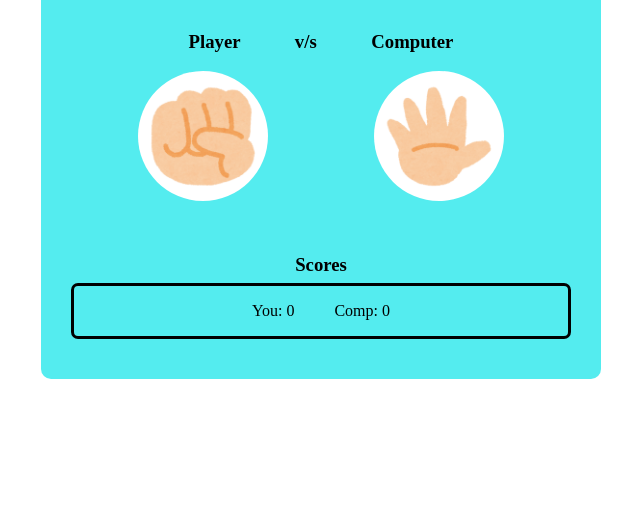
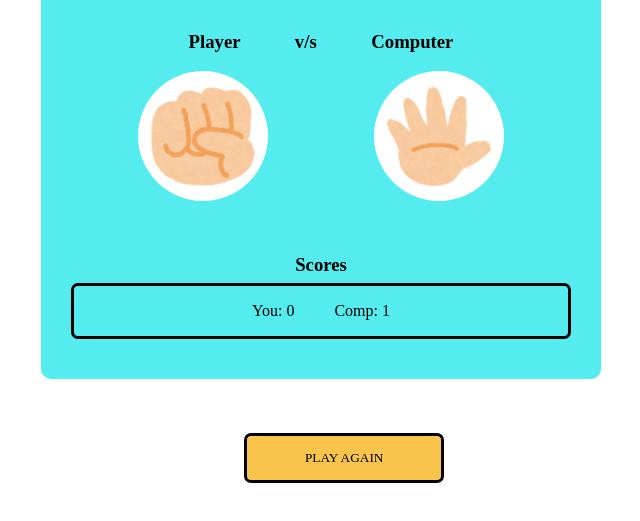
Before and after one commit to rituprasad2812/rock_paper_scissors, a plain HTML site: page index.html in a window 1280 px wide. Both pictures are taken after a click on the element 480 px from the left and 400 px from the top of the page. Shown: the part 261-782 px from the top of the page, without its empty margins (319-959 px from the left). Drawn offline with Linux system fonts and the light colour scheme; a web font is replaced by a local one.

Commit message:
completed the game along with js logic

```diff
--- a/index.html
+++ b/index.html
@@ -30,10 +30,13 @@
             <div class="scorecontainer">
                 <h3 style="text-align: center">Scores</h3>
                 <div class="scores">
-                    <p class="score">You: 0</p>
-                    <p class="score">Comp: 0</p>
+                    <p class="score" id="userscore">You: 0</p>
+                    <p class="score" id="compscore">Comp: 0</p>
                 </div>
             </div>
+        </div>
+        <div>
+            <button class="replaybtn">PLAY AGAIN</button>
         </div>
     </main>
     <script src="script.js"></script>
--- a/script.js
+++ b/script.js
@@ -4,14 +4,25 @@ let battleground = document.querySelector(".battlecontainer");
 
 let player = document.querySelector(".playerchoice img");
 let computer = document.querySelector(".compchoice img");
+let userscore = document.getElementById("userscore");
+let compscore = document.getElementById("compscore");
+
+let replaybtn = document.querySelector(".replaybtn");
 
 let computerchoices = ["rock", "paper", "scissor"];
+
+let userScore = 0;
+let compScore = 0;
 
 let showwinner = (userwin) => {
     if (userwin === true) {
         console.log("you win");
+        userScore++;
+        userscore.innerText = `You: ${userScore}`;
     } else {
         console.log("you loose");
+        compScore++;
+        compscore.innerText = `Comp: ${compScore}`;
     }
 }
 
@@ -41,6 +52,20 @@ for (let i = 0; i < hands.length; i++) {
                 }
                 showwinner(userwin);
             }
+
         }, 1000);
+
+        replaybtn.addEventListener("click", ()=>{
+            battleground.classList.remove("active");
+            battleground.style.display = "none";
+
+            playground.style.display = "block";
+            replaybtn.style.opacity = 0;
+
+        })
+
+        setTimeout(() =>{
+            replaybtn.style.opacity = 1;
+        }, 2000);
     })
 }
--- a/style.css
+++ b/style.css
@@ -108,3 +108,18 @@ body{
 .container .battlecontainer.active{
     opacity: 1;
 }
+
+.replaybtn{
+    position: absolute;
+    bottom: 7%;
+    left: 44%;
+    margin: 0;
+    width: 200px;
+    height: 50px;
+    border-radius: 7px;
+    border: 3px solid;
+    background-color: #f8c44cff;
+    Font-family: Slackey;
+    cursor: pointer;
+    opacity: 0;
+}
```
